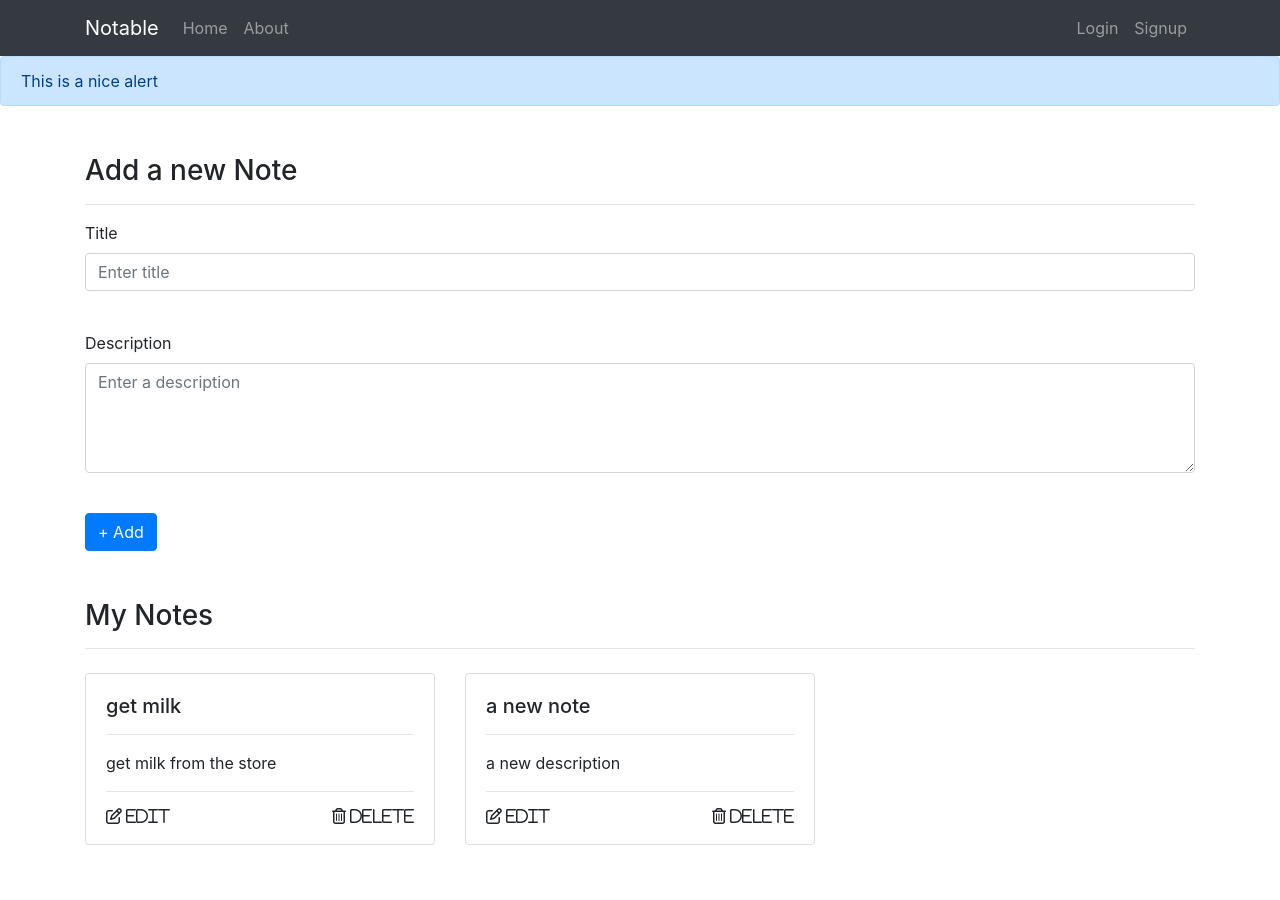
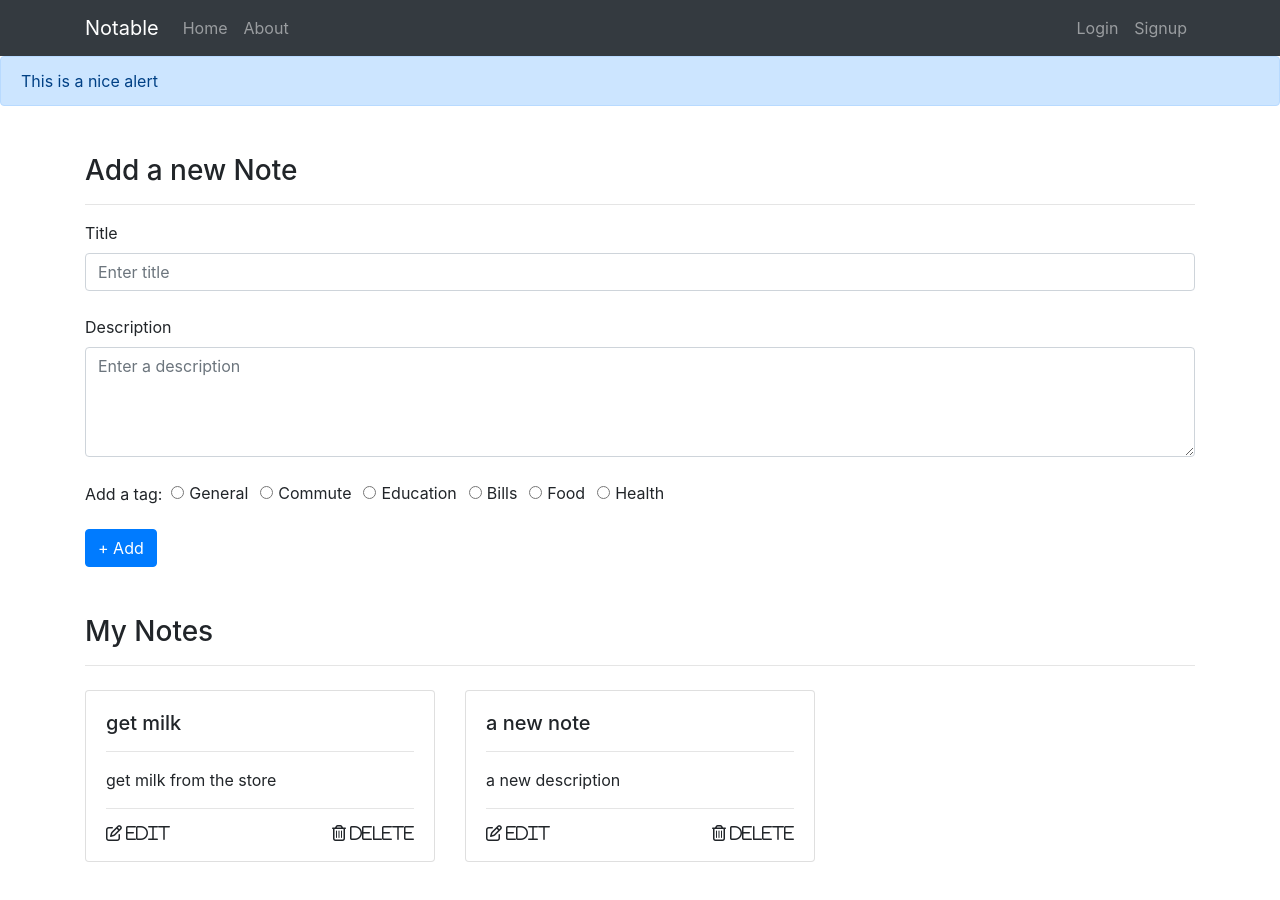
Before and after one commit to ojasathghara/Notable_Frontend, a React (Create React App) app: page / in a window 1280 px wide. Shown: the top 900 px of the page. Built offline with nearby package versions, Linux system fonts and the light colour scheme.

Commit message:
added the tag property for adding and updating

```diff
--- a/src/Components/AddNote.js
+++ b/src/Components/AddNote.js
@@ -1,9 +1,11 @@
 import React, { useState } from "react";
-import { Button } from "react-bootstrap";
+import { Button, Form } from "react-bootstrap";
+import PropTypes from "prop-types";
 
-export default function AddNote(props) {
+export default function AddNote({ tags }) {
     const [title, setTitle] = useState("");
     const [description, setDescription] = useState("");
+    const [tag, setTag] = useState("General");
 
     const onTitleChange = (event) => {
         let newTitle = event.target.value;
@@ -15,7 +17,11 @@ export default function AddNote(props) {
         setDescription(newDescription);
     };
 
-    const handleSubmit = (e) => {
+    const onTagChange = (newTag) => {
+        setTag(newTag);
+    };
+
+    const addNote = (e) => {
         e.preventDefault();
 
         if (!title || !description) {
@@ -23,7 +29,6 @@ export default function AddNote(props) {
             return;
         }
 
-        // props.onAdd(title, description);
         setTitle("");
         setDescription("");
     };
@@ -32,8 +37,8 @@ export default function AddNote(props) {
         <div>
             <h3>Add a new Note</h3>
             <hr />
-            <form onSubmit={handleSubmit}>
-                <div className="form-group">
+            <Form>
+                <Form.Group>
                     <label htmlFor="title">Title</label>
                     <input
                         type="text"
@@ -44,9 +49,9 @@ export default function AddNote(props) {
                         value={title}
                         onChange={onTitleChange}
                     />
-                </div>
+                </Form.Group>
                 <br />
-                <div className="form-group">
+                <Form.Group>
                     {/* style added to display new lines properly */}
                     <label htmlFor="description">Description</label>
                     <textarea
@@ -60,14 +65,34 @@ export default function AddNote(props) {
                         value={description}
                         onChange={onDescriptionChange}
                     ></textarea>
-                </div>
+                </Form.Group>
                 <br />
-                <div className="form-group">
-                    <Button variant="primary" type="submit">
+                <Form.Group>
+                    Add a tag: &nbsp;
+                    {tags.map((tag) => {
+                        return (
+                            <Form.Check
+                                inline
+                                key={tag.color}
+                                type="radio"
+                                name="tag"
+                                label={tag.name}
+                                onChange={() => onTagChange(tag.name)}
+                            />
+                        );
+                    })}
+                </Form.Group>
+                <br />
+                <Form.Group>
+                    <Button variant="primary" type="submit" onClick={addNote}>
                         + Add
                     </Button>
-                </div>
-            </form>
+                </Form.Group>
+            </Form>
         </div>
     );
 }
+
+AddNote.propTypes = {
+    tags: PropTypes.array,
+};
--- a/src/Components/Home.js
+++ b/src/Components/Home.js
@@ -2,11 +2,20 @@ import React from "react";
 import AddNote from "./AddNote";
 import Notes from "./Notes";
 
+const tags = [
+    { name: "General", color: "#F4511E" },
+    { name: "Commute", color: "#00ACC1" },
+    { name: "Education", color: "#4CAF50" },
+    { name: "Bills", color: "#9E9E9E" },
+    { name: "Food", color: "#E91E63" },
+    { name: "Health", color: "#43A047" },
+];
+
 function Home(props) {
     return (
         <div>
-            <AddNote />
-            <Notes />
+            <AddNote tags={tags} />
+            <Notes tags={tags} />
         </div>
     );
 }
--- a/src/Components/Notes.js
+++ b/src/Components/Notes.js
@@ -23,7 +23,7 @@ let notesInit = [
     },
 ];
 
-export default function Notes() {
+export default function Notes({ tags }) {
     const [notes, setNotes] = useState(notesInit);
     const [currentNote, setCurrentNote] = useState({});
     const [modalShow, setModalShow] = useState(false);
@@ -47,6 +47,7 @@ export default function Notes() {
                 id={currentNote._id}
                 show={modalShow}
                 note={currentNote}
+                tags={tags}
                 onShow={handleModalShow}
                 onHide={handleModalClose}
                 onClose={handleModalClose}
--- a/src/Components/UpdateNote.js
+++ b/src/Components/UpdateNote.js
@@ -1,10 +1,11 @@
 import React, { useState } from "react";
-import { Modal, Button } from "react-bootstrap";
+import { Modal, Button, Form } from "react-bootstrap";
 import PropTypes from "prop-types";
 
 function UpdateNote(props) {
     let oldTitle = "";
     let oldDescription = "";
+    let oldTag = props.note.tag;
 
     if (props.note != null) {
         oldTitle = props.note.title;
@@ -13,6 +14,7 @@ function UpdateNote(props) {
 
     const [newTitle, setNewTitle] = useState(oldTitle);
     const [newDescription, setNewDescription] = useState(oldDescription);
+    const [tag, setTag] = useState(oldTag);
 
     const onTitleChange = (e) => {
         setNewTitle(e.target.value);
@@ -20,6 +22,10 @@ function UpdateNote(props) {
 
     const onDescriptionChange = (e) => {
         setNewDescription(e.target.value);
+    };
+
+    const onTagChange = (newTag) => {
+        setTag(newTag);
     };
 
     return (
@@ -33,8 +39,8 @@ function UpdateNote(props) {
                     <Modal.Title>Update Task</Modal.Title>
                 </Modal.Header>
                 <Modal.Body>
-                    <form>
-                        <div className="form-group">
+                    <Form>
+                        <Form.Group>
                             <label htmlFor="noteTitleUpdate">New Title</label>
                             <input
                                 type="text"
@@ -44,9 +50,9 @@ function UpdateNote(props) {
                                 value={newTitle}
                                 onChange={onTitleChange}
                             />
-                        </div>
+                        </Form.Group>
                         <br />
-                        <div className="form-group">
+                        <Form.Group>
                             <label htmlFor="noteDescriptionUpdate">
                                 New Description
                             </label>
@@ -59,8 +65,26 @@ function UpdateNote(props) {
                                 value={newDescription}
                                 onChange={onDescriptionChange}
                             ></textarea>
-                        </div>
-                    </form>
+                        </Form.Group>
+                        <Form.Group>
+                            Edit tag: &nbsp;
+                            {props.tags.map((tag) => {
+                                return (
+                                    <Form.Check
+                                        inline
+                                        key={tag.color}
+                                        type="radio"
+                                        name="tag"
+                                        value={
+                                            tag.name === oldTag ? "on" : "off"
+                                        }
+                                        label={tag.name}
+                                        onChange={() => onTagChange(tag.name)}
+                                    />
+                                );
+                            })}
+                        </Form.Group>
+                    </Form>
                 </Modal.Body>
                 <Modal.Footer>
                     <Button variant="secondary" onClick={props.onClose}>
@@ -83,6 +107,7 @@ function UpdateNote(props) {
 
 UpdateNote.propTypes = {
     show: PropTypes.bool,
+    tags: PropTypes.array,
     onHide: PropTypes.func,
     onClose: PropTypes.func,
     onSubmit: PropTypes.func,
```
